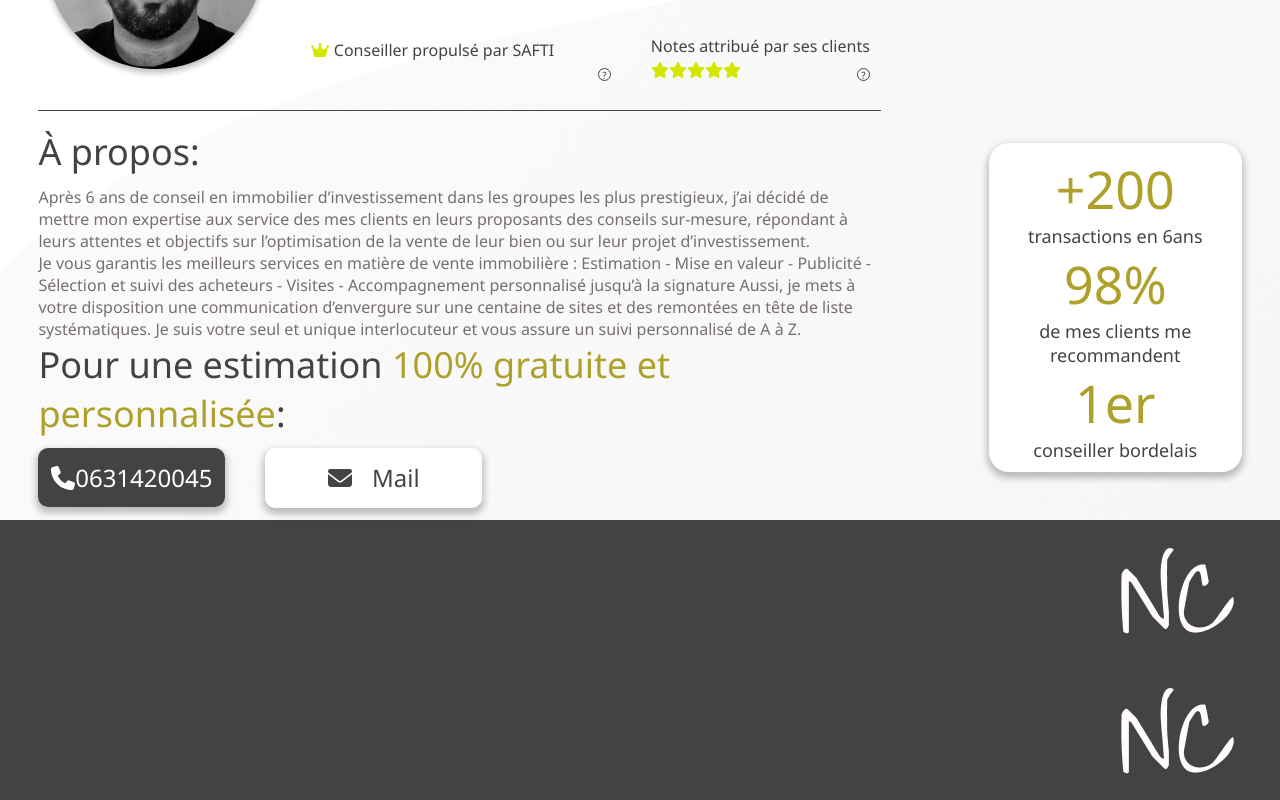
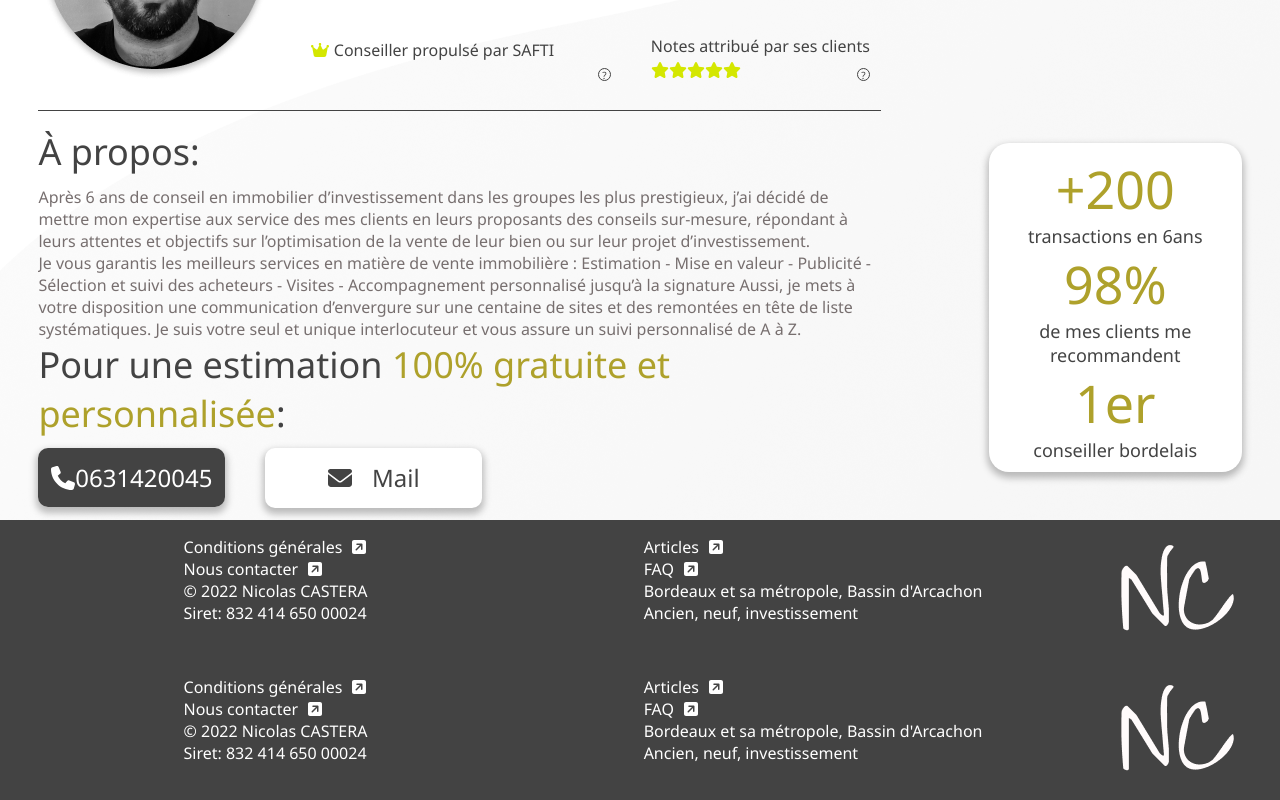
Before and after one commit to magicniclus/monIndependant, a React (Create React App) app: page / in a window 1280 px wide. Shown: the part 390-1190 px from the top of the page. Built offline with nearby package versions, Linux system fonts and the light colour scheme.

Commit message:
Update Footer.js

```diff
--- a/src/components/footer/Footer.js
+++ b/src/components/footer/Footer.js
@@ -1,18 +1,31 @@
 import React from 'react';
 import "./_footer.scss";
 import logo from "../../assets/logowhite.png"
+import { NavLink} from 'react-router-dom';
+import { faSquareArrowUpRight } from '@fortawesome/free-solid-svg-icons';
+import { FontAwesomeIcon } from '@fortawesome/react-fontawesome';
 
 const Footer = () => {
     return (
         <footer>
             <div className="leftContainer">
                 <div className="textContainer">
-                    {/* <p>Conditions d'utilisation</p>
-                    <p>Nous contacter</p> */}
+                    <div className="one">
+                        <NavLink to="/conditions-generales"><p>Conditions générales</p><FontAwesomeIcon icon={faSquareArrowUpRight} color="white"/></NavLink>
+                        <a href="tel:0631420045" onSubmit={(e)=>e.preventDefault()} className='phone'><p>Nous contacter</p><FontAwesomeIcon icon={faSquareArrowUpRight} color="white"/></a>
+                        <p>© 2022 Nicolas CASTERA</p>
+                        <p className='siret'>Siret: 832 414 650 00024</p>
+                    </div>
+                    <div className="two">
+                        <NavLink to="/articles"><p>Articles</p><FontAwesomeIcon icon={faSquareArrowUpRight} color="white"/></NavLink>
+                        <NavLink to="/FAQ"><p>FAQ</p><FontAwesomeIcon icon={faSquareArrowUpRight} color="white"/></NavLink>
+                        <p>Bordeaux et sa métropole, Bassin d'Arcachon</p>
+                        <p>Ancien, neuf, investissement</p>
+                    </div>
                 </div>
             </div>
             <div className="rightContainer">
-                <img src={logo} alt="logo nicolas castera" />
+                <NavLink to="/accueil"><img src={logo} alt="logo nicolas castera" /></NavLink>
             </div>
         </footer>
     );
```
